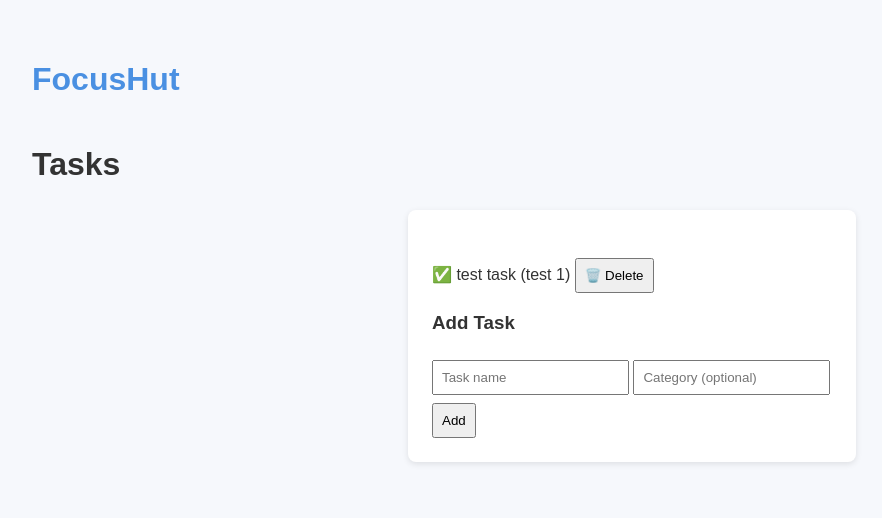
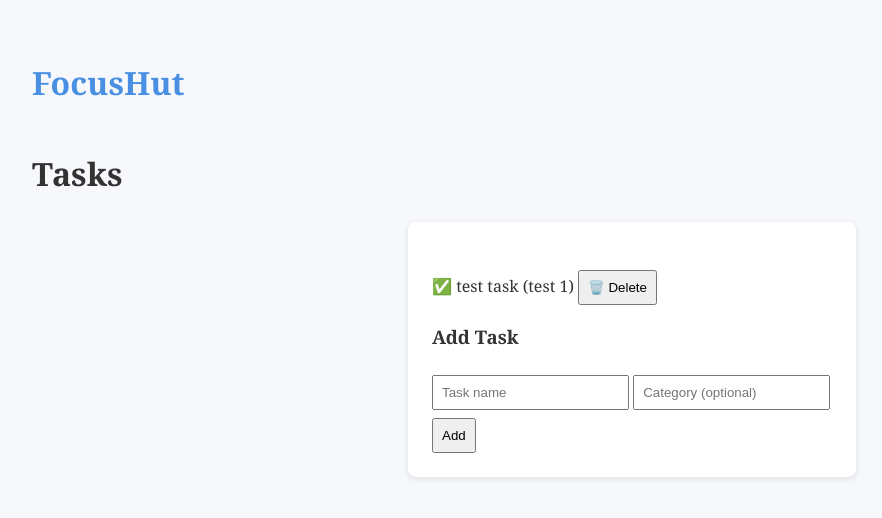
Before and after one commit to kaitym/focus-hut, a Flask app: page / in a window 1280 px wide. Shown: the top 518 px of the page, without its empty margins (8-890 px from the left). Run offline with Flask 3, Linux system fonts and the light colour scheme.

Commit message:
style changes

```diff
--- a/static/style.css
+++ b/static/style.css
@@ -5,7 +5,7 @@
  * Ensure to review and adapt the code to fit the desired functionality or design.
  */
  body {
-    font-family: Arial, sans-serif;
+    font-family: Georgia, serif;
     background-color: #f6f8fc;
     padding: 2rem;
     color: #333;
```
